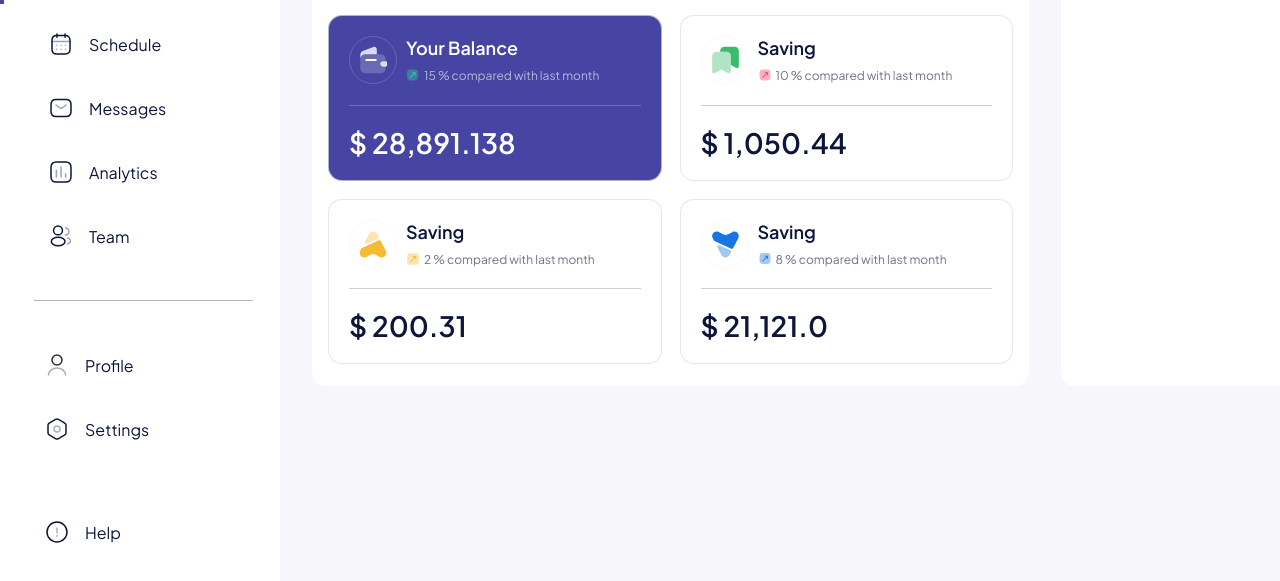
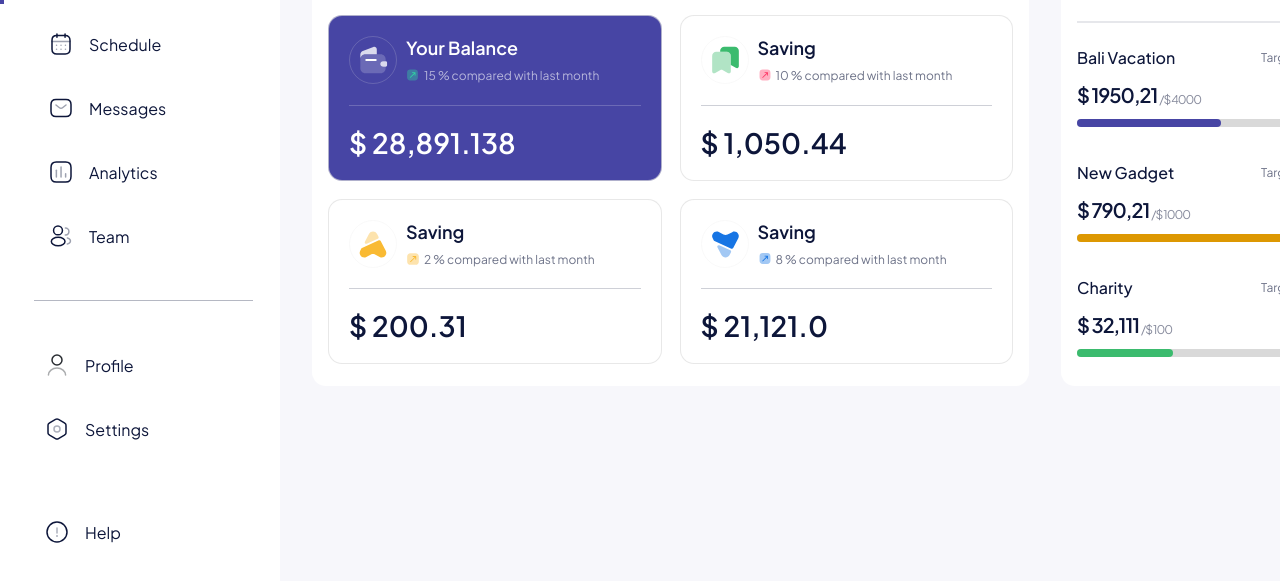
Before and after one commit to ankitrajstha/intuji-frontend-associate-challenge, a website built with Vite: page index.html in a window 1280 px wide. Shown: the part 172-753 px from the top of the page. Built offline with nearby package versions, Linux system fonts and the light colour scheme; files whose address does not match are found by name.

Commit message:
feat:(savinglan): add progress bar and value and add animation to the progress bar

```diff
--- a/src/components/SavingPlan.js
+++ b/src/components/SavingPlan.js
@@ -5,6 +5,7 @@ const savingPlans = [
     balance: "$ 1950,21",
     balanceTop: "$ 4000",
     percentage: "48%",
+    color: "#4745A4",
   },
   {
     title: "New Gadget",
@@ -12,6 +13,7 @@ const savingPlans = [
     balance: "$ 790,21",
     balanceTop: "$ 1000",
     percentage: "79%",
+    color: "#DD9802",
   },
   {
     title: "Charity",
@@ -19,6 +21,7 @@ const savingPlans = [
     balance: "$ 32,111",
     balanceTop: "$ 100",
     percentage: "32%",
+    color: "#3BBB6E",
   },
 ];
 
@@ -38,7 +41,84 @@ export default function SavingPlan() {
   savingPlanHeadingContainer.appendChild(savingPlanHeader);
   savingPlanHeadingContainer.appendChild(seeAll);
 
+  const line = document.createElement("div");
+  line.className = "line";
+
+  const progressBarWrapper = document.createElement("div");
+  progressBarWrapper.className = "progressbar-wrapper";
+
+  function createProgressBar(item) {
+    const progressBarContainer = document.createElement("div");
+    progressBarContainer.className = "progressbar-container";
+
+    const progressBarHeadingContainer = document.createElement("div");
+    progressBarHeadingContainer.className = "progressbar-heading-container";
+
+    const progressBarTitle = document.createElement("h3");
+    progressBarTitle.textContent = `${item.title}`;
+
+    const target = document.createElement("p");
+    target.innerText = `Target: ${item.date}`;
+
+    progressBarHeadingContainer.appendChild(progressBarTitle);
+    progressBarHeadingContainer.appendChild(target);
+
+    const progressContainer = document.createElement("div");
+    progressContainer.className = "progress-container";
+
+    const targetContainer = document.createElement("div");
+    targetContainer.className = "target-container";
+
+    const div = document.createElement("div");
+
+    const balancevalue = document.createElement("span");
+    balancevalue.innerText = `${item.balance}`;
+    balancevalue.className = "balance-value";
+
+    const balanceTop = document.createElement("span");
+    balanceTop.innerText = `/${item.balanceTop}`;
+    balanceTop.className = "balance-top";
+
+    const percentage = document.createElement("span");
+    percentage.innerText = `${item.percentage}`;
+    percentage.className = "percentage";
+    percentage.style.color = `${item.color}`;
+
+    div.appendChild(balancevalue);
+    div.appendChild(balanceTop);
+    targetContainer.appendChild(div);
+    targetContainer.appendChild(percentage);
+
+    const progress = document.createElement("div");
+    progress.className = "progress";
+
+    const progressComplete = document.createElement("div");
+    progressComplete.className = "progress-complete";
+    progressComplete.style.backgroundColor = `${item.color}`;
+    progressComplete.style.width = `0`;
+
+    requestAnimationFrame(() => {
+      progressComplete.style.width = item.percentage;
+    });
+
+    progress.appendChild(progressComplete);
+
+    progressContainer.appendChild(targetContainer);
+    progressContainer.appendChild(progress);
+
+    progressBarContainer.appendChild(progressBarHeadingContainer);
+    progressBarContainer.appendChild(progressContainer);
+
+    return progressBarContainer;
+  }
+
   savingPlanContainer.appendChild(savingPlanHeadingContainer);
+  savingPlanContainer.appendChild(line);
+  savingPlanContainer.appendChild(progressBarWrapper);
 
+  for (let i = 0; i < savingPlans.length; i++) {
+    const progressBar = createProgressBar(savingPlans[i]);
+    progressBarWrapper.appendChild(progressBar);
+  }
   return savingPlanContainer;
 }
--- a/src/css/_savingplan.scss
+++ b/src/css/_savingplan.scss
@@ -8,7 +8,7 @@
   background-color: $white;
   display: flex;
   flex-direction: column;
-  gap: 4.8rem;
+  gap: 2.4rem;
 
   .savingplan-heading-container {
     display: flex;
@@ -28,4 +28,97 @@
       color: #4745a4;
     }
   }
+  .line {
+    width: 31.5rem;
+    border: 1px solid rgba($primary-text-color, $alpha: 0.1);
+  }
+
+  .progressbar-wrapper {
+    width: 100%;
+    height: 100%;
+    display: flex;
+    flex-direction: column;
+    gap: 1.6rem;
+
+    .progressbar-container {
+      width: 100%;
+      height: 9.9rem;
+      display: flex;
+      flex-direction: column;
+      gap: 1.4rem;
+
+      .progressbar-heading-container {
+        display: flex;
+        align-items: center;
+        justify-content: space-between;
+
+        h3 {
+          color: $primary-text-color;
+          font-size: 1.6rem;
+          font-weight: 500;
+        }
+        p {
+          color: rgba($primary-text-color, $alpha: 0.6);
+          font-size: 1.2rem;
+          font-weight: 400;
+        }
+      }
+
+      .progress-container {
+        width: 29.9rem;
+        height: 4.5rem;
+        display: flex;
+        flex-direction: column;
+        gap: 1.2rem;
+
+        .target-container {
+          height: 2.5rem;
+          width: 100%;
+          display: flex;
+          align-items: center;
+          justify-content: space-between;
+
+          div {
+            display: flex;
+            gap: 0.2rem;
+          }
+
+          .balance-value {
+            color: $primary-text-color;
+            letter-spacing: -1px;
+            font-size: 2rem;
+            font-weight: 600;
+          }
+          .balance-top {
+            color: rgba($color: $primary-text-color, $alpha: 0.5);
+            font-size: 1.2rem;
+            letter-spacing: -1px;
+            align-self: flex-end;
+          }
+          .percentage {
+            font-size: 1.8rem;
+            letter-spacing: -1px;
+            font-weight: 600;
+          }
+        }
+
+        .progress {
+          width: 100%;
+          height: 0.8rem;
+          background: $background-grey;
+          border-radius: 10rem;
+          position: relative;
+
+          .progress-complete {
+            position: absolute;
+            left: 0;
+            top: 0;
+            height: 100%;
+            border-radius: 10rem;
+            transition: width 0.3s ease-in-out;
+          }
+        }
+      }
+    }
+  }
 }
```
